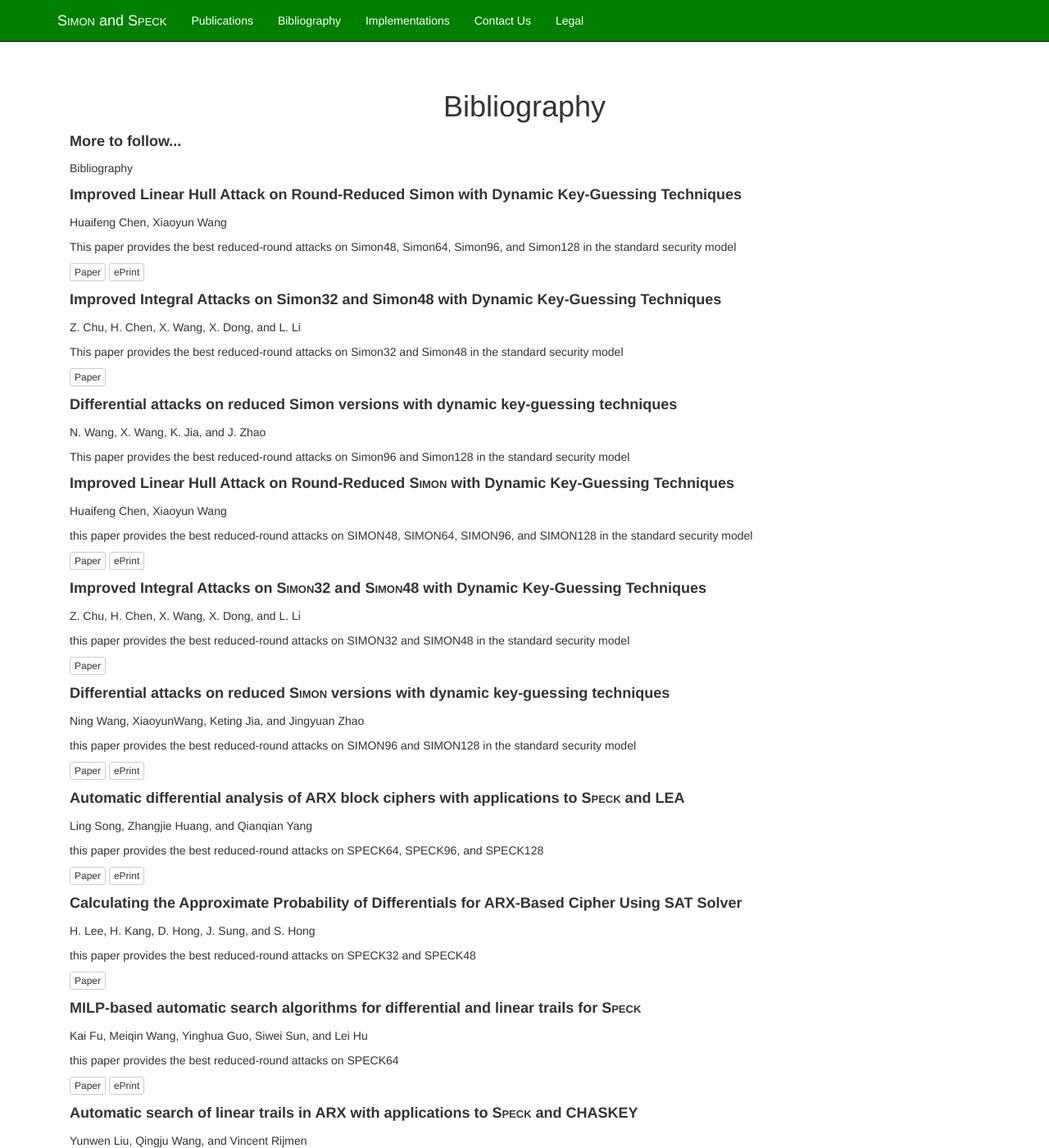
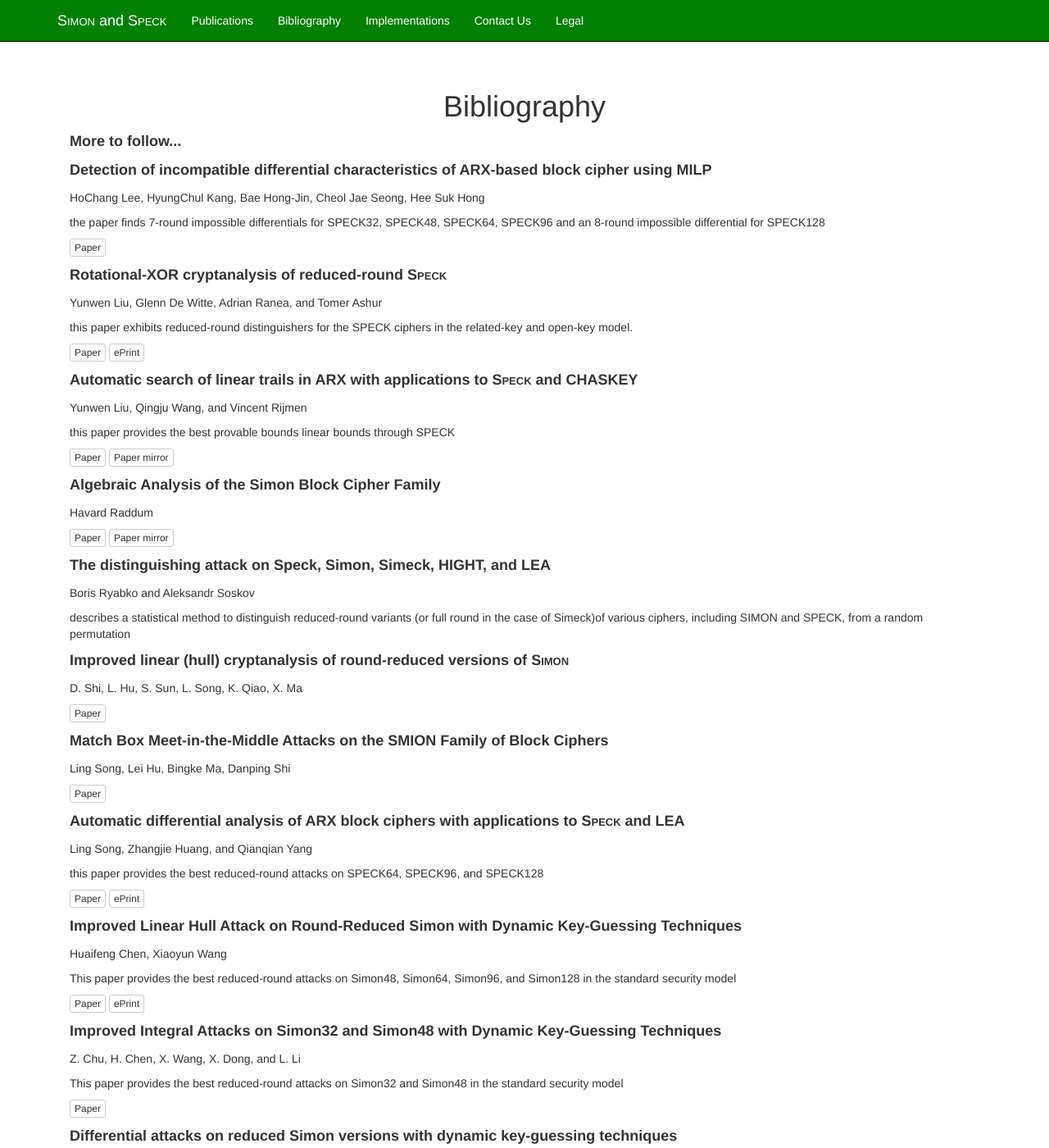
Before and after one commit to nsacyber/simon-speck, a Jekyll site: the page built from bibliography/index.html, in a window 1280 px wide and 1400 px high. Shown: the whole window at 82% size. Built offline with Jekyll 4.4.1, drawn with Linux system fonts in a browser that asks for light colours; nearby versions of some CDN libraries; some of the changed text lies outside the part shown.

Commit message:
Added new bib entries, re-ordering in bibs.yml

```diff
--- a/_data/bibs.yml
+++ b/_data/bibs.yml
@@ -1,11 +1,53 @@
 - title: "More to follow..."
   authors:
-  description: Bibliography
+  description:
   url:
   alt_url:
   alt_description:
   slide_url:
   alt_eprint:
+
+- title: "Detection of incompatible differential characteristics of ARX-based block cipher using MILP"
+  authors: HoChang Lee, HyungChul Kang, Bae Hong-Jin, Cheol Jae Seong, Hee Suk Hong
+  description: the paper finds 7-round impossible differentials for SPECK32, SPECK48, SPECK64, SPECK96 and an 8-round impossible differential for SPECK128
+  url: https://www.dbpia.co.kr/Journal/ArticleDetail/NODE07194102
+
+- title: "Rotational-XOR cryptanalysis of reduced-round SPECK"
+  authors: Yunwen Liu, Glenn De Witte, Adrian Ranea, and Tomer Ashur
+  description: this paper exhibits reduced-round distinguishers for the SPECK ciphers in the related-key and open-key model.
+  url: https://tosc.iacr.org/index.php/ToSC/article/view/764
+  alt_eprint: https://eprint.iacr.org/2017/1036.pdf
+
+- title: "Automatic search of linear trails in ARX with applications to SPECK and CHASKEY"
+  authors: Yunwen Liu, Qingju Wang, and Vincent Rijmen
+  description: this paper provides the best provable bounds linear bounds through SPECK
+  url: https://link.springer.com/chapter/10.1007/978-3-319-39555-5_26
+  alt_url: https://www.esat.kuleuven.be/cosic/publications/article-2657.pdf
+
+- title: "Algebraic Analysis of the Simon Block Cipher Family"
+  authors: Havard Raddum
+  url: https://pdfs.semanticscholar.org/c80b/b591b88d31a8f5f4768b656b2852ebb5fc7f.pdf
+  alt_url: https://www.researchgate.net/profile/Havard_Raddum/publication/283549576_Algebraic_Analysis_of_the_Simon_Block_Cipher_Family/links/598b155345851519f110e965/Algebraic-Analysis-of-the-Simon-Block-Cipher-Family.pdf
+
+- title: "The distinguishing attack on Speck, Simon, Simeck, HIGHT, and LEA"
+  authors: Boris Ryabko and Aleksandr Soskov
+  description: describes a statistical method to distinguish reduced-round variants (or full round in the case of Simeck)of various ciphers, including SIMON and SPECK, from a random permutation
+  url:
+  alt_eprint:
+
+- title: "Improved linear (hull) cryptanalysis of round-reduced versions of SIMON"
+  authors: D. Shi, L. Hu, S. Sun, L. Song, K. Qiao, X. Ma
+  url: https://link.springer.com/article/10.1007/s11432-015-0007-1
+
+- title: "Match Box Meet-in-the-Middle Attacks on the SMION Family of Block Ciphers"
+  authors: Ling Song, Lei Hu, Bingke Ma, Danping Shi
+  url: https://link.springer.com/chapter/10.1007/978-3-319-16363-5_9
+
+- title: "Automatic differential analysis of ARX block ciphers with applications to SPECK and LEA"
+  authors: Ling Song, Zhangjie Huang, and Qianqian Yang
+  description: this paper provides the best reduced-round attacks on SPECK64, SPECK96, and SPECK128
+  url: https://link.springer.com/chapter/10.1007/978-3-319-40367-0_24
+  alt_eprint: https://eprint.iacr.org/2016/209.pdf
 
 - title: "Improved Linear Hull Attack on Round-Reduced Simon with Dynamic Key-Guessing Techniques"
   authors: Huaifeng Chen, Xiaoyun Wang
@@ -51,11 +93,6 @@
   url: https://link.springer.com/article/10.1007%2Fs11432-017-9231-5
   alt_eprint: https://eprint.iacr.org/2014/448.pdf
 
-- title: "Automatic differential analysis of ARX block ciphers with applications to SPECK and LEA"
-  authors: Ling Song, Zhangjie Huang, and Qianqian Yang
-  description: this paper provides the best reduced-round attacks on SPECK64, SPECK96, and SPECK128
-  url: https://link.springer.com/chapter/10.1007/978-3-319-40367-0_24
-  alt_eprint: https://eprint.iacr.org/2016/209.pdf
 
 - title: "Calculating the Approximate Probability of Differentials for ARX-Based Cipher Using SAT Solver"
   authors: H. Lee, H. Kang, D. Hong, J. Sung, and S. Hong
@@ -67,12 +104,6 @@
   description: this paper provides the best reduced-round attacks on SPECK64
   url: https://dl.acm.org/citation.cfm?id=3081650
   alt_eprint: https://eprint.iacr.org/2016/407.pdf
-
-- title: "Automatic search of linear trails in ARX with applications to SPECK and CHASKEY"
-  authors: Yunwen Liu, Qingju Wang, and Vincent Rijmen
-  description: this paper provides the best provable bounds linear bounds through SPECK
-  url: https://link.springer.com/chapter/10.1007/978-3-319-39555-5_26
-  alt_url: https://www.esat.kuleuven.be/cosic/publications/article-2657.pdf
 
 - title: "Improved linear cryptanalysis of reduced-round SIMON"
   authors: Mohamed Ahmed Abdelraheem, Javad Alizadeh, Hoda A. Alkhzaimi, Mohammad Reza Aref, Nasour Bagheri, Praveen Gauravaram, and Martin M. Lauridsen
@@ -104,17 +135,7 @@
   url: https://link.springer.com/chapter/10.1007/978-3-662-47989-6_8
   alt_eprint: https://eprint.iacr.org/2015/145
 
-- title: "The distinguishing attack on Speck, Simon, Simeck, HIGHT, and LEA"
-  authors: Boris Ryabko and Aleksandr Soskov
-  description: describes a statistical method to distinguish reduced-round variants (or full round in the case of Simeck)of various ciphers, including SIMON and SPECK, from a random permutation
-  url:
-  alt_eprint:
 
-- title: "Rotational-XOR cryptanalysis of reduced-round SPECK"
-  authors: Yunwen Liu, Glenn De Witte, Adrian Ranea, and Tomer Ashur
-  description: this paper exhibits reduced-round distinguishers for the SPECK ciphers in the related-key and open-key model.
-  url: https://tosc.iacr.org/index.php/ToSC/article/view/764
-  alt_eprint: https://eprint.iacr.org/2017/1036.pdf
 
 - title: "New impossible differential characteristic of SPECK64 using MILP"
   authors: HoChang Lee, HyungChul Kang, Deukjo Hong, Jaechul Sung, Seokhie Hong
@@ -122,10 +143,6 @@
   url:
   alt_eprint: https://eprint.iacr.org/2016/1137.pdf
 
-- title: "Detection of incompatible differential characteristics of ARX-based block cipher using MILP"
-  authors: HoChang Lee, HyungChul Kang, Bae Hong-Jin, Cheol Jae Seong, Hee Suk Hong
-  description: the paper finds 7-round impossible differentials for SPECK32, SPECK48, SPECK64, SPECK96 and an 8-round impossible differential for SPECK128
-  url: https://www.dbpia.co.kr/Journal/ArticleDetail/NODE07194102
 
 - title: "Automatic search for the best trails in ARX: Application to block cipher SPECK"
   authors: Alex Biryukov, Vesselin Velichkov, and Yann LeCorre
```
